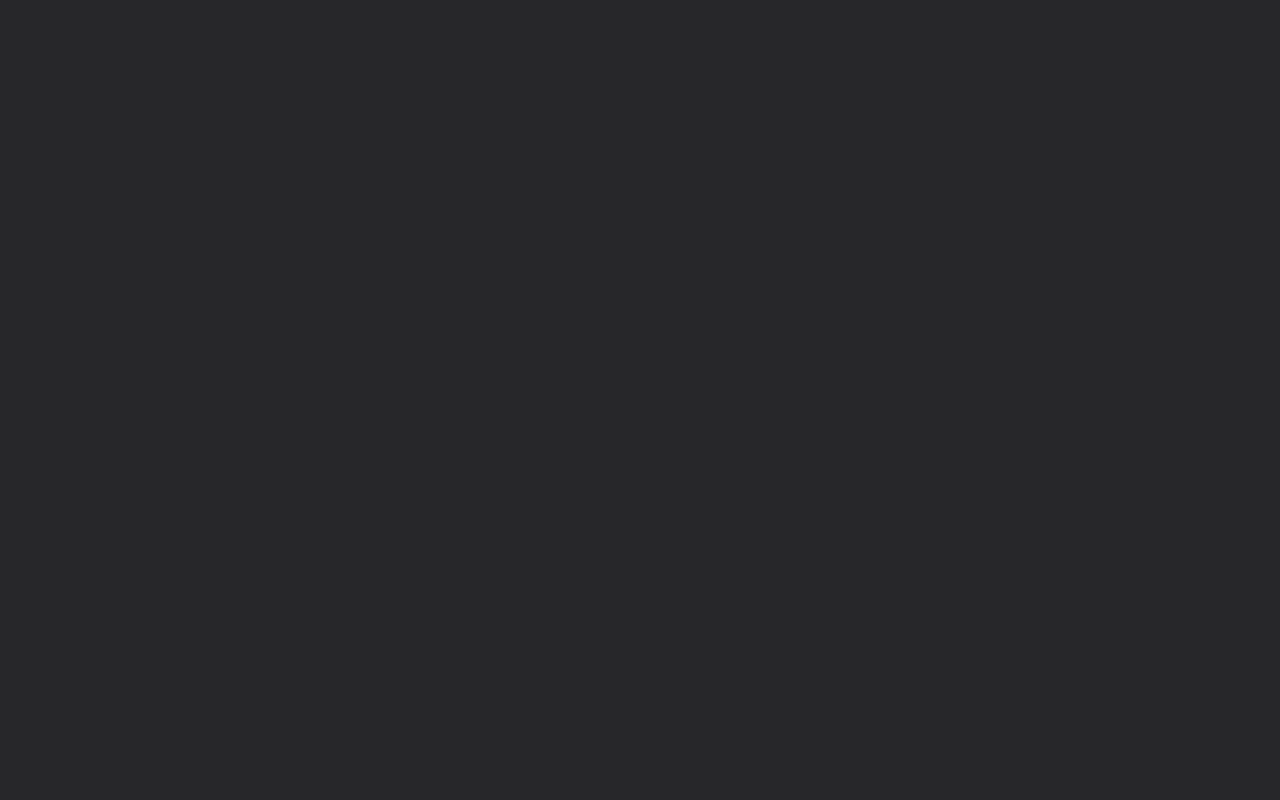
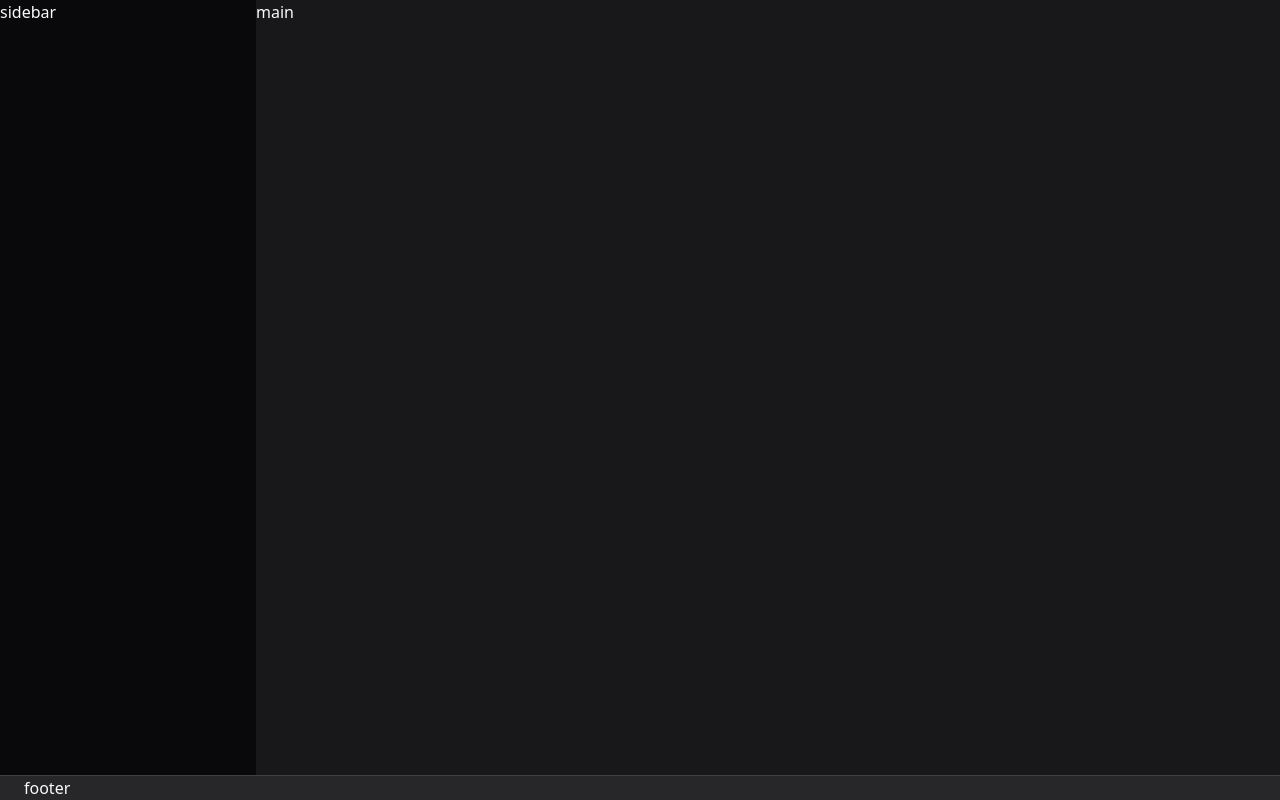
Before and after one commit to alexandreraminelli/pratica-react-spotify-ui, a Next.js app: page / in a window 1280 px wide. Built offline with nearby package versions, Linux system fonts and the light colour scheme.

Commit message:
feat: layout do sidebar, main e player

```diff
--- a/src/app/layout.tsx
+++ b/src/app/layout.tsx
@@ -28,7 +28,7 @@ export default function RootLayout({
        * - `bg-zinc-`: cor do fundo
        * - `text-zinc-`: cor do texto
        */}
-      <body className="bg-zinc-800 text-zinc-50">{children}</body>
+      <body className="bg-zinc-900 text-zinc-50">{children}</body>
     </html>
   )
 }
--- a/src/app/page.tsx
+++ b/src/app/page.tsx
@@ -2,18 +2,31 @@ import Image from "next/image"
 
 export default function Home() {
   return (
-    <div>
+    /*
+     * - `h-screen`: ocupar toda a altura da tela (`height: 100%`)
+     * - `flex flex-col`: layout flex em coluna
+     */
+    <div className="h-screen flex flex-col">
       {/* Interface */}
-      <div>
+      {/*
+       * - `flex`: flexbox
+       */}
+      <div className="flex flex-1">
         {/* Sidebar */}
-        <aside></aside>
+        {/*
+         * - `w-`: largura (width)
+         */}
+        <aside className="w-64 bg-zinc-950">sidebar</aside>
 
         {/* Conteúdo principal (músicas) */}
-        <main></main>
+        {/*
+         * - `flex-1`: ocupar o espaço restante dentro da flexbox
+         */}
+        <main className="flex-1">main</main>
       </div>
 
       {/* Barra do player */}
-      <footer></footer>
+      <footer className="bg-zinc-800 border-t border-zinc-700 px-6">footer</footer>
     </div>
   )
 }
```
